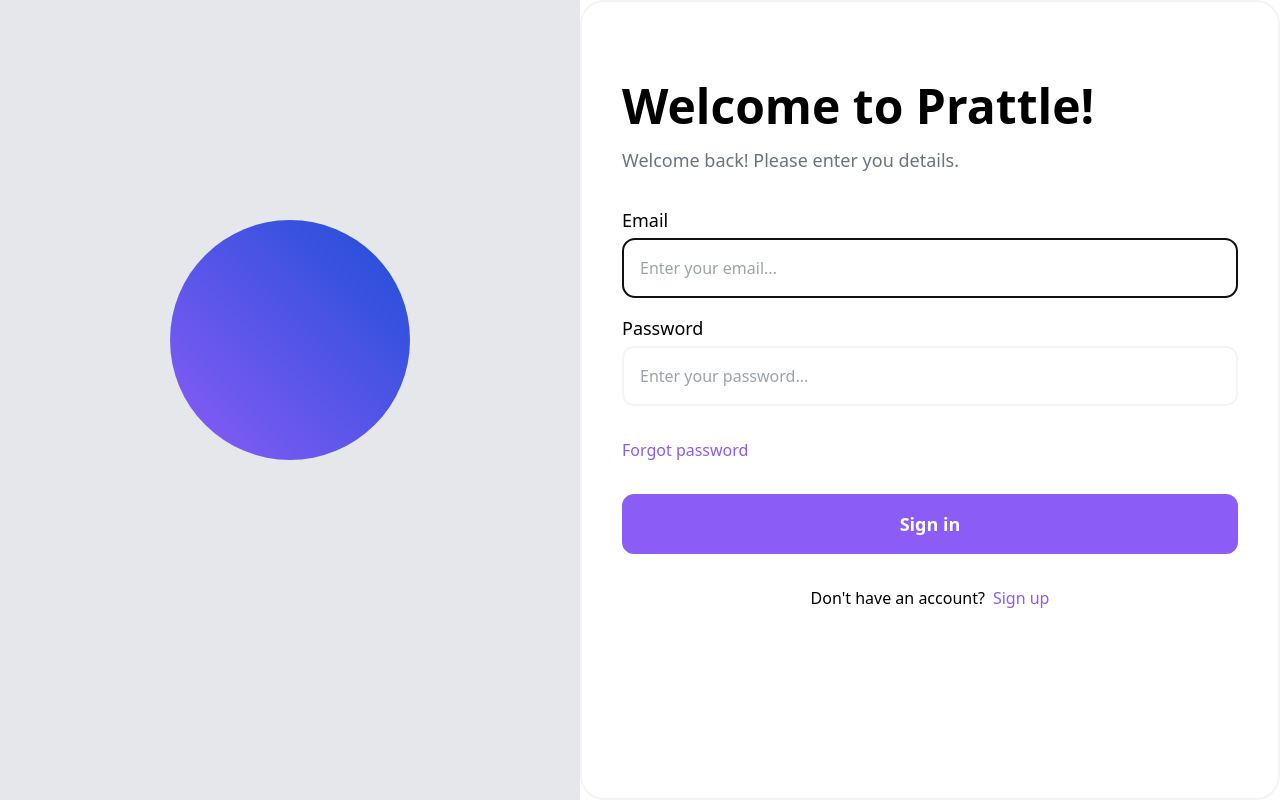
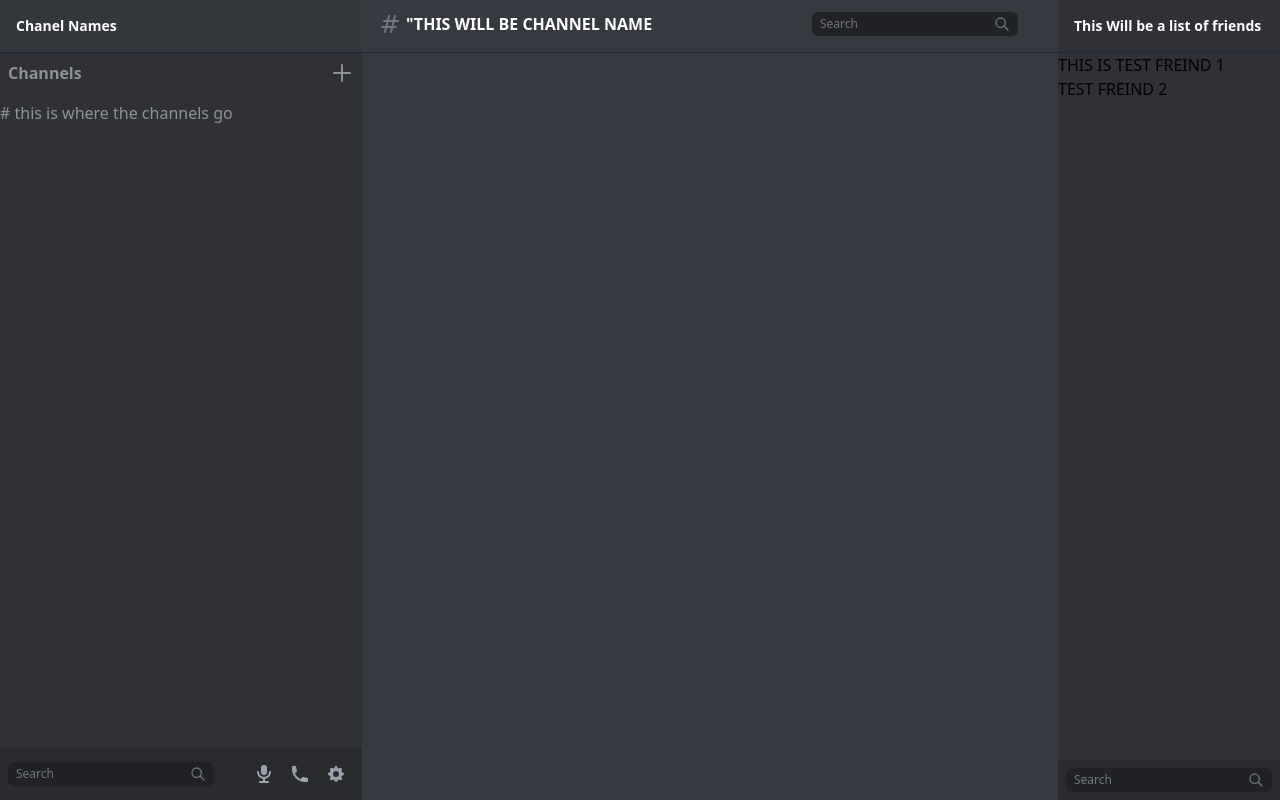
Before and after one commit to randallc20/prattle, a React (Create React App) app in the folder client/: page /home in a window 1280 px wide. Built offline with nearby package versions, Linux system fonts and the light colour scheme; the HTML template or start-up script is replaced by a standard one.

Commit message:
more stuff

```diff
--- a/client/src/App.js
+++ b/client/src/App.js
@@ -1,27 +1,32 @@
-import { BrowserRouter, Routes, Route } from "react-router-dom";
-import Hero from "./components/Hero";
-import Header from "./components/Header";
-import Home from "./components/Home";
-import SignUp from "./components/SignUp";
-import LogIn from "./components/LogIn";
+import { BrowserRouter, Routes, Route } from 'react-router-dom';
+import Hero from './components/Hero';
+import Header from './components/Header';
+import Home from './components/Home';
+import SignUp from './components/SignUp';
+import LogIn from './components/LogIn';
 
 function App() {
   return (
-    <Hero />
-    // <BrowserRouter>
-    //   <Routes>
-    //     <Route exact path="/" element={<Header />}></Route>
-    //   </Routes>
-    //   <Routes>
-    //     <Route exact path="/" element={<Hero />}></Route>
-    //   </Routes>
-    //   <Routes>
-    //     <Route exact path="/channels" element={<Home />}></Route>
-    //   </Routes>
-    //   <Routes>
-    //     <Route exact path="/channels:id" element={<Home />}></Route>
-    //   </Routes>
-    // </BrowserRouter>
+    <BrowserRouter>
+      <Routes>
+        <Route exact path="/" element={<Header />}></Route>
+      </Routes>
+      <Routes>
+        <Route exact path="/" element={<Hero />}></Route>
+      </Routes>
+      <Routes>
+        <Route exact path="/SignUp" element={<Header />}></Route>
+      </Routes>
+      <Routes>
+        <Route exact path="/SignUp" element={<SignUp />}></Route>
+      </Routes>
+      <Routes>
+        <Route exact path="/home" element={<Home />}></Route>
+      </Routes>
+      {/* <Routes>
+        <Route exact path="/channel:id" element={<Home />}></Route>
+      </Routes> */}
+    </BrowserRouter>
   );
 }
 export default App;
--- a/client/src/components/Chat.js
+++ b/client/src/components/Chat.js
@@ -10,9 +10,36 @@
   GiftIcon,
   EmojiHappyIcon,
 } from '@heroicons/react/solid';
+import Message from './Message';
 
 function Chat() {
-  return <div>Chat</div>;
+  return (
+    <div className="flex flex-col h-screen">
+      <header className="flex items-center justify-between space-x-5 border-b border-gray-800 p-4 -mt-1">
+        <div className="flex items-center space-x-1">
+          <HashtagIcon className="h-6 text-[#72767d]" />
+          <h4 className="text-white font-semibold">
+            "THIS WILL BE CHANNEL NAME
+          </h4>
+        </div>
+        <div className="flex space-x-3">
+          <BellIcon className="icon" />
+          <ChatIcon className="icon" />
+          <UsersIcon className="icon" />
+          <div className="flex bg-[#202225] text-xs p-1 rounded-md">
+            <input
+              type="text"
+              placeholder="Search"
+              className="bg-[#202225] focus:outline-none text-white pl-1 placeholder-[#72767d]"
+            />
+            <SearchIcon className="h-4 text-[#72767d] mr-1" />
+          </div>
+          <InboxIcon className="icon" />
+          <QuestionMarkCircleIcon className="icon" />
+        </div>
+      </header>
+    </div>
+  );
 }
 
 export default Chat;
--- a/client/src/components/Hero.js
+++ b/client/src/components/Hero.js
@@ -1,14 +1,32 @@
 import React, { useState } from 'react';
+import { useNavigate } from 'react-router-dom';
 
 function Hero() {
-  // const navigate = useNavigate();
-  const [userLogin, setUserLogin] = useState('');
+  const [formData, setFormData] = useState({
+    username: '',
+    password: '',
+  });
+  const [success, setSuccess] = useState(false);
+  const navigate = useNavigate();
 
-  const handleSubmit = (e) => {
+  function handleChange(e) {
+    setFormData({ ...formData, [e.target.name]: e.target.value });
+  }
+
+  function handleSubmit(e) {
     e.preventDefault();
-    // findCurrentUser(userLogin);
-    console.log('submitting login');
-  };
+    console.log(formData);
+    fetch('http://localhost:9292/login', {
+      method: 'POST',
+      headers: {
+        'Content-Type': 'application/json',
+      },
+      body: JSON.stringify(formData),
+    })
+      .then((response) => response.json())
+      .then((data) => setSuccess(data.success))
+      .catch((error) => window.alert(error));
+  }
 
   return (
     <div className="flex w-full h-screen">
@@ -24,14 +42,14 @@
         <form onSubmit={handleSubmit}>
           <div className="mt-8">
             <div className="flex flex-col">
-              <label className="text-lg font-medium">Email</label>
+              <label className="text-lg font-medium">Username</label>
               <input
                 className="w-full border-2 border-gray-100 rounded-xl p-4 mt-1 bg-transparent"
-                placeholder="Enter your email..."
-                type="email"
-                id="email"
-                value={userLogin}
-                // onChange={handleChange}
+                placeholder="Enter your username..."
+                type="text"
+                name="username"
+                onChange={(e) => handleChange(e)}
+                value={formData.username}
                 autoFocus={true}
               />
             </div>
@@ -40,7 +58,11 @@
               <input
                 className="w-full border-2 border-gray-100 rounded-xl p-4 mt-1 bg-transparent"
                 placeholder="Enter your password..."
-                type={'password'}
+                type="password"
+                name="password"
+                // onChange={handleChange}
+                onChange={(e) => handleChange(e)}
+                value={formData.password}
               />
             </div>
             <div className="mt-8 flex justify-between items-center">
@@ -56,7 +78,9 @@
             <div className="mt-8 flex justify-center items-center">
               <p className="font-medium text-base">Don't have an account?</p>
               <button
-                // onClick={navigateToSignUp}
+                onClick={() => {
+                  navigate('/SignUp');
+                }}
                 className="ml-2 font-medium text-base text-violet-500"
               >
                 Sign up
@@ -64,6 +88,13 @@
             </div>
           </div>
         </form>
+        <div>
+          {success ? (
+            <h3>{navigate('/home')}</h3>
+          ) : (
+            <h3>You are not logged in yet.</h3>
+          )}
+        </div>
       </div>
     </div>
   );
--- a/client/src/components/Home.js
+++ b/client/src/components/Home.js
@@ -1,6 +1,12 @@
 import React from 'react';
-import { ChevronDownIcon, PlusIcon } from '@heroicons/react/outline';
+import {
+  ChevronDownIcon,
+  PlusIcon,
+  HashtagIcon,
+  SearchIcon,
+} from '@heroicons/react/outline';
 import { MicrophoneIcon, PhoneIcon, CogIcon } from '@heroicons/react/solid';
+import PrattleLogo from '../assets/PrattleLogo.png';
 import Chat from '../components/Chat';
 import Channel from '../components/Channel';
 
@@ -8,68 +14,34 @@
   const handleAddChannel = () => {
     const channelName = prompt('Enter a new channel name');
     console.log(channelName);
-
-    // if (channelName) {
-    //   db.collection("channels").add({
-    //     channelName: channelName,
-    //   });
-    // }
   };
 
   return (
     <>
       <div className="flex h-screen">
-        <div className="flex flex-col space-y-3 bg-[#202225] p-3 min-w-max">
-          <div className="server-default hover:bg-discord_purple">
-            {/* image in the top left */}
-            <img src="https://rb.gy/kuaslg" alt="" className="h-5" />
-          </div>
-          <hr className=" border-gray-700 border w-8 mx-auto" />
-
-          <div className="server-default hover:bg-discord_green group">
-            <PlusIcon className="text-discord_green h-7 group-hover:text-white" />
-          </div>
-        </div>
-
         <div className="bg-[#2f3136] flex flex-col min-w-max">
           <h2 className="flex text-white font-bold text-sm items-center justify-between border-b border-gray-800 p-4 hover:bg-[#34373C] cursor-pointer">
-            SERVER NAME GOES HERE <ChevronDownIcon className="h-5 ml-2" />
+            Chanel Names
           </h2>
           <div className="text-[#8e9297] flex-grow overflow-y-scroll scrollbar-hide">
             <div className="flex items-center p-2 mb-2">
-              <ChevronDownIcon className="h-3  mr-2" />
               <h4 className="font-semibold ">Channels</h4>
               <PlusIcon
                 className="h-6 ml-auto cursor-pointer hover:text-white"
                 onClick={handleAddChannel}
               />
             </div>
-            {/* <div className="flex flex-col space-y-2 px-2 mb-4">
-              {channels?.docs.map((doc) => (
-                <Channel
-                  key={doc.id}
-                  id={doc.id}
-                  channelName={doc.data().channelName}
-                />
-              ))}
-            </div> */}
+            <ol># this is where the channels go</ol>
           </div>
           <div className="bg-[#292b2f] p-2 flex justify-between items-center space-x-8">
-            {/* <div className="flex items-center space-x-1">
-              <img
-                src={user?.photoURL}
-                alt=""
-                className="h-10 rounded-full"
-                onClick={() => auth.signOut()}
+            <div className="flex bg-[#202225] text-xs p-1 rounded-md">
+              <input
+                type="text"
+                placeholder="Search"
+                className="bg-[#202225] focus:outline-none text-white pl-1 placeholder-[#72767d]"
               />
-              <h4 className="text-white text-xs font-medium">
-                {user?.displayName}{' '}
-                <span className="text-[#b9bbbe] block">
-                  #{user?.uid.substring(0, 4)}
-                </span>
-              </h4>
-            </div> */}
-
+              <SearchIcon className="h-4 text-[#72767d] mr-1" />
+            </div>
             <div className="text-gray-400 flex items-center">
               <div className="hover:bg-[#3A3C43] p-2 rounded-md">
                 <MicrophoneIcon className="h-5 icon " />
@@ -83,9 +55,28 @@
             </div>
           </div>
         </div>
-
         <div className="bg-[#36393f] flex-grow">
           <Chat />
+        </div>
+        <div className="bg-[#2f3136] flex flex-col min-w-max">
+          <h2 className="flex text-white font-bold text-sm items-center justify-between border-b border-gray-800 p-4 hover:bg-[#34373C] cursor-pointer">
+            This Will be a list of friends
+          </h2>
+          <ol>THIS IS TEST FREIND 1</ol>
+          <ol>TEST FREIND 2</ol>
+          <div className="text-[#8e9297] flex-grow overflow-y-scroll scrollbar-hide"></div>
+          <div className="bg-[#292b2f] p-2 flex justify-between items-center space-x-8">
+            <div className="text-gray-400 flex items-center">
+              <div className="flex bg-[#202225] text-xs p-1 rounded-md">
+                <input
+                  type="text"
+                  placeholder="Search"
+                  className="bg-[#202225] focus:outline-none text-white pl-1 placeholder-[#72767d]"
+                />
+                <SearchIcon className="h-4 text-[#72767d] mr-1" />
+              </div>
+            </div>
+          </div>
         </div>
       </div>
     </>
--- /dev/null
+++ b/client/src/components/Message.js
@@ -0,0 +1,43 @@
+import React from 'react';
+import { TrashIcon } from '@heroicons/react/solid';
+import moment from 'moment';
+
+function Message({ id, message, timestamp, name, email, photoURL }) {
+  return (
+    <div className="flex items-center p-1 pl-5 my-5 mr-2 hover:bg-[#32353B] group">
+      <img
+        src={photoURL}
+        alt=""
+        className="h-10 rounded-full cursor-pointer mr-3 hover:shadow-2xl"
+      />
+      <div className="flex flex-col">
+        <h4 className="flex items-center space-x-2 font-medium">
+          <span className="hover:underline text-white text-sm cursor-pointer">
+            {name}
+          </span>
+          <span className="text-[#72767d] text-xs">
+            {moment(timestamp?.toDate().getTime()).format('lll')}
+          </span>
+        </h4>
+        <p className="text-sm text-[#dcddde]">{message}</p>
+      </div>
+      {/* {user?.email === email && (
+        <div
+          className=" hover:bg-[#ed4245] p-1 ml-auto rounded-sm text-[#ed4245] hover:text-white cursor-pointer"
+          onClick={() =>
+            db
+              .collection('channels')
+              .doc(channelId)
+              .collection('messages')
+              .doc(id)
+              .delete()
+          }
+        >
+          <TrashIcon className="h-5 hidden group-hover:inline" />
+        </div>
+      )} */}
+    </div>
+  );
+}
+
+export default Message;
--- a/client/src/components/SignUp.js
+++ b/client/src/components/SignUp.js
@@ -1,17 +1,35 @@
 import React, { useState } from 'react';
+import { useNavigate } from 'react-router-dom';
 
 function SignUp() {
-  const [email, setEmail] = useState('');
-  const [password, setPassword] = useState('');
-  const [name, setName] = useState('');
-  const [screenName, setScreenName] = useState('');
+  const [success, setSuccess] = useState(false);
+  const navigate = useNavigate();
+  const [formData, setFormData] = useState({
+    username: '',
+    password: '',
+    email: '',
+    name: '',
+  });
+
+  function handleChange(e) {
+    setFormData({ ...formData, [e.target.name]: e.target.value });
+  }
 
   function handleFormSubmit(e) {
-    console.log(email);
-    console.log(password);
-    console.log(name);
-    console.log(screenName);
+    e.preventDefault();
+    console.log(formData);
+    fetch('http://localhost:9292', {
+      method: 'POST',
+      headers: {
+        'Content-Type': 'application/json',
+      },
+      body: JSON.stringify(formData),
+    })
+      .then((response) => response.json())
+      .then((data) => setSuccess(data.success))
+      .catch((error) => window.alert(error));
   }
+
   return (
     <div className="flex w-full h-screen">
       {/* this is the ball */}
@@ -31,9 +49,10 @@
                 className="w-full border-2 border-gray-100 rounded-xl p-4 mt-1 bg-transparent"
                 placeholder="Enter your email..."
                 type="email"
-                id="email"
-                value={email}
-                onChange={(e) => setEmail(e.target.value)}
+                name="email"
+                onChange={(e) => handleChange(e)}
+                value={formData.email}
+                autoFocus={true}
               />
             </div>
             <div className="flex flex-col mt-4">
@@ -42,9 +61,9 @@
                 className="w-full border-2 border-gray-100 rounded-xl p-4 mt-1 bg-transparent"
                 placeholder="Enter your password..."
                 type="password"
-                id="password"
-                value={password}
-                onChange={(e) => setPassword(e.target.value)}
+                name="password"
+                onChange={(e) => handleChange(e)}
+                value={formData.password}
               />
             </div>
             <div className="flex flex-col mt-4">
@@ -53,24 +72,29 @@
                 className="w-full border-2 border-gray-100 rounded-xl p-4 mt-1 bg-transparent"
                 placeholder="Enter your full name..."
                 type="text"
-                id="name"
-                value={name}
-                onChange={(e) => setName(e.target.value)}
+                name="name"
+                onChange={(e) => handleChange(e)}
+                value={formData.name}
               />
             </div>
             <div className="flex flex-col mt-4">
-              <label className="text-lg font-medium">Screen Name</label>
+              <label className="text-lg font-medium">Username</label>
               <input
                 className="w-full border-2 border-gray-100 rounded-xl p-4 mt-1 bg-transparent"
                 placeholder="Enter your screen name..."
                 type="text"
-                id="screenName"
-                value={screenName}
-                onChange={(e) => setScreenName(e.target.value)}
+                name="username"
+                onChange={(e) => handleChange(e)}
+                value={formData.username}
               />
             </div>
             <div className="mt-8 flex flex-col gap-y-4">
-              <button className="active:scale-[.98] active:duration-75 transition-all hover:scale-[1.01]  ease-in-out transform py-4 bg-violet-500 rounded-xl text-white font-bold text-lg">
+              <button
+                className="active:scale-[.98] active:duration-75 transition-all hover:scale-[1.01]  ease-in-out transform py-4 bg-violet-500 rounded-xl text-white font-bold text-lg"
+                onClick={() => {
+                  navigate('/');
+                }}
+              >
                 Sign Up
               </button>
             </div>
```
Also changed, not shown: 2 other files (tests, documents, lock files or other folders).
